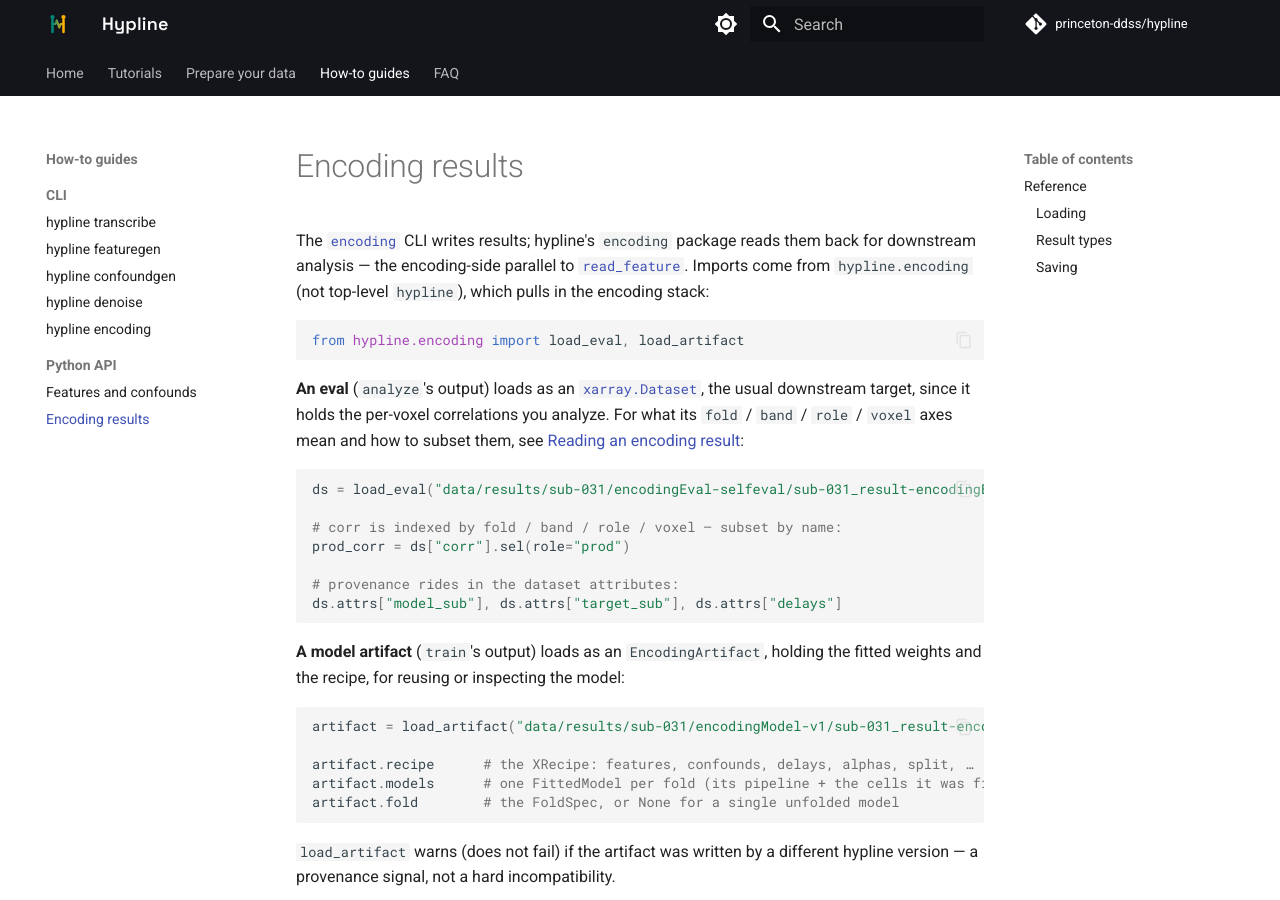
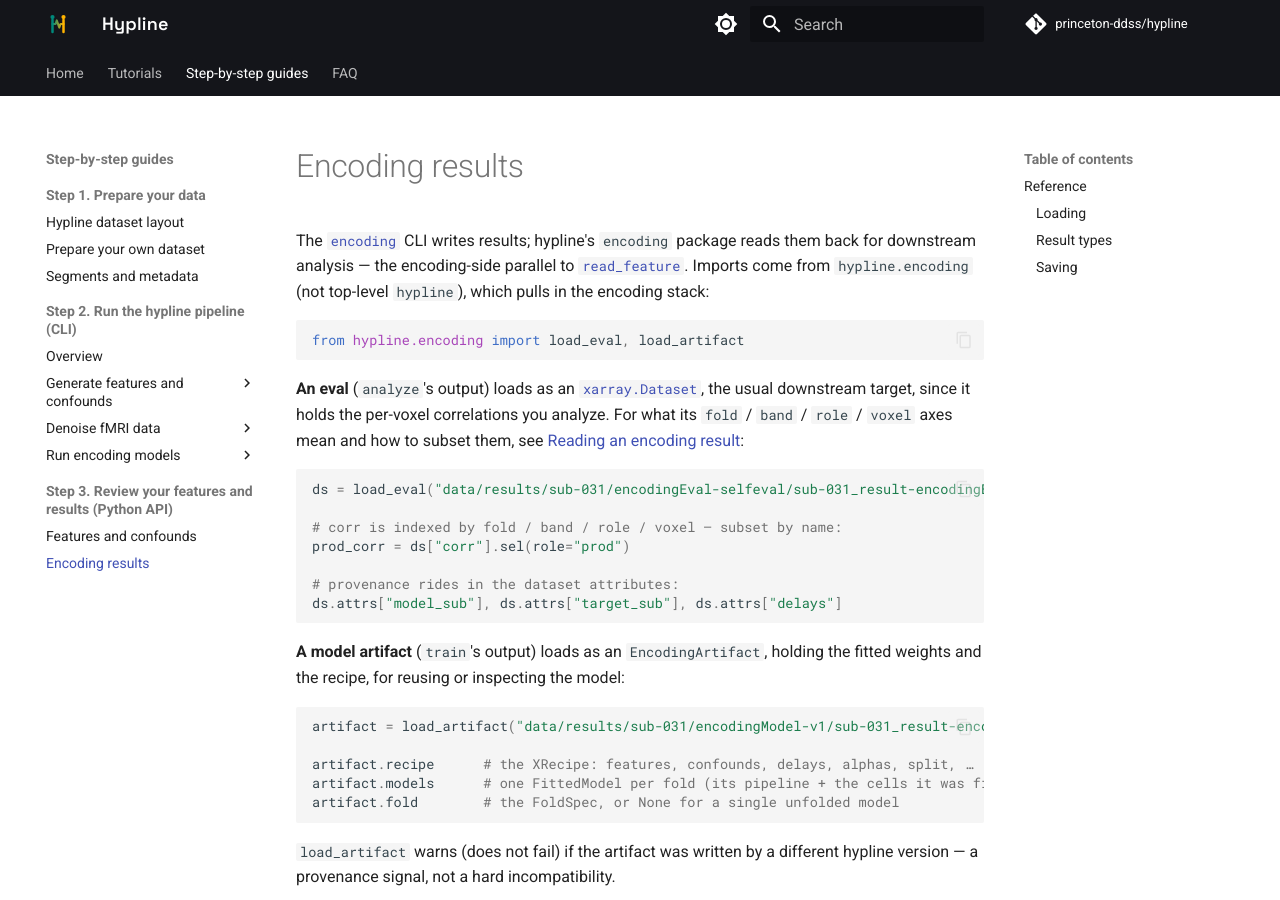
Before and after one commit to princeton-ddss/hypline, an MkDocs documentation site: the page built from docs/mkdocs/how-to/encoding-results.md, in a window 1280 px wide and 900 px high. Built offline with MkDocs 1.6.1 and Material for MkDocs 9.7.7, drawn with Linux system fonts in a browser that asks for light colours; comment, search, counter and statistics services are not loaded; the version menu is left out.

Commit message:
update mkdocs.yml
data prep folded into step-by-step guides (formally how-to guides) and added 'overview' under step 2 (will move 'Run the pipeline' from Home to here)

```diff
--- a/docs/mkdocs.yml
+++ b/docs/mkdocs.yml
@@ -81,23 +81,27 @@ nav:
   - Home: index.md
   - Tutorials:
     - Run the full pipeline on the example dataset: tutorials/walkthrough.md
-  - Prepare your data:
-    - Hypline dataset layout: data-prep/layout.md
-    - Prepare your own dataset: data-prep/prepare-dataset.md
-    - Segments and Metadata: data-prep/segments.md
-  - How-to guides:
-    - CLI:
-      - hypline transcribe: how-to/transcribe.md
-      - hypline featuregen: how-to/featuregen.md
-      - hypline confoundgen: how-to/confoundgen.md
-      - hypline denoise: how-to/denoise.md
-      - hypline encoding: how-to/encoding.md
-    - Python API:
+  - Step-by-step guides:
+    - Step 1. Prepare your data:
+      - Hypline dataset layout: data-prep/layout.md
+      - Prepare your own dataset: data-prep/prepare-dataset.md
+      - Segments and metadata: data-prep/segments.md
+    - Step 2. Run the hypline pipeline (CLI):
+      - Overview: how-to/overview.md
+      - Generate features and confounds:
+        - hypline transcribe: how-to/transcribe.md
+        - hypline featuregen: how-to/featuregen.md
+        - hypline confoundgen: how-to/confoundgen.md
+      - Denoise fMRI data:
+        - hypline denoise: how-to/denoise.md
+      - Run encoding models:
+        - hypline encoding: how-to/encoding.md
+    - Step 3. Review your features and results (Python API):
       - Features and confounds: how-to/python-api.md
       - Encoding results: how-to/encoding-results.md
   - FAQ:
     - How the encoding model works: FAQ/how-encoding-works.md
-    - What feature families does hypline provide?: FAQ/feature-families.md
+    - Feature families: FAQ/feature-families.md
     - Filter to specific runs or conditions: FAQ/filter.md
     - Regenerate outputs after a fix: FAQ/regenerate.md
     - Test cross-brain effects from evaluation results: FAQ/analyze-evals.md
```
